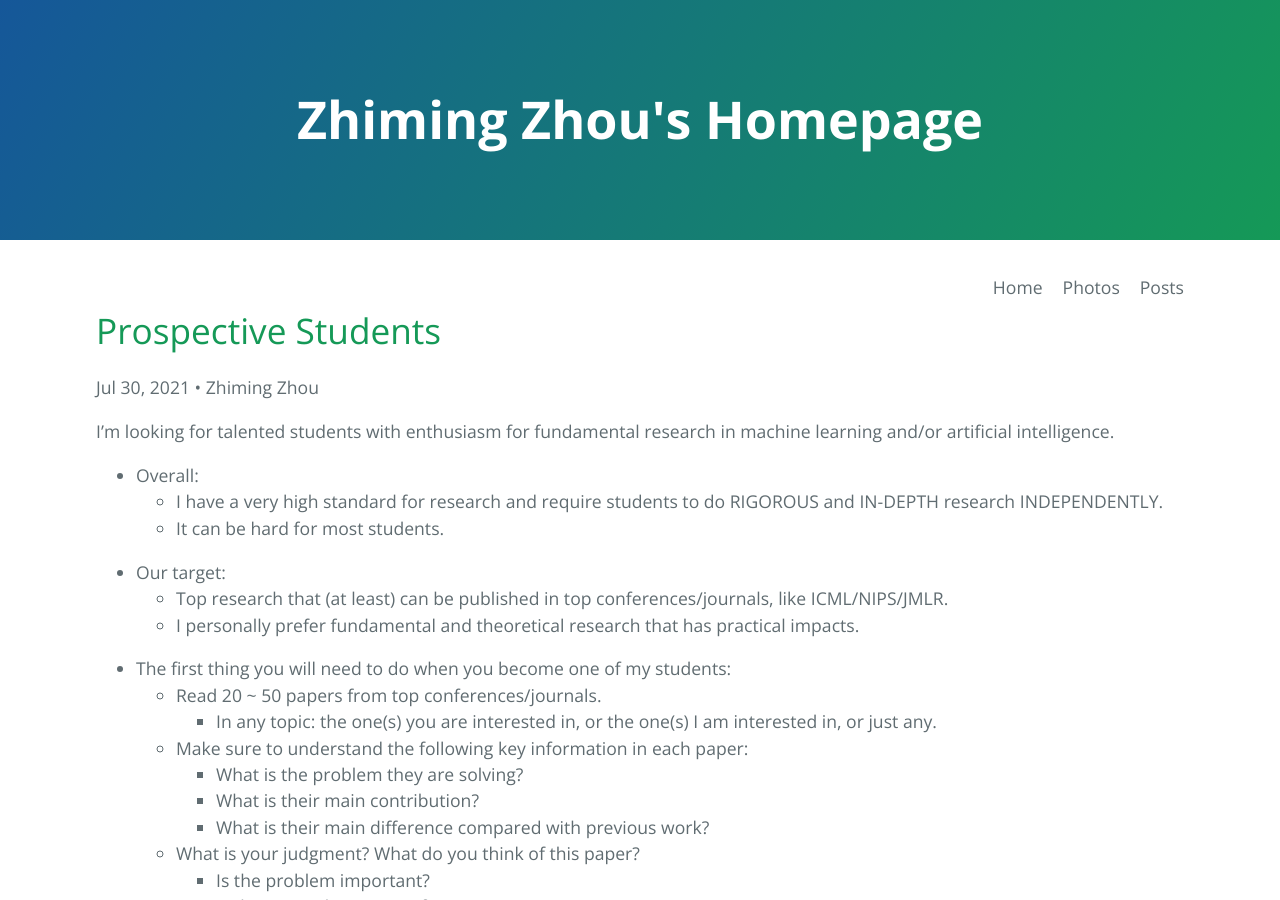
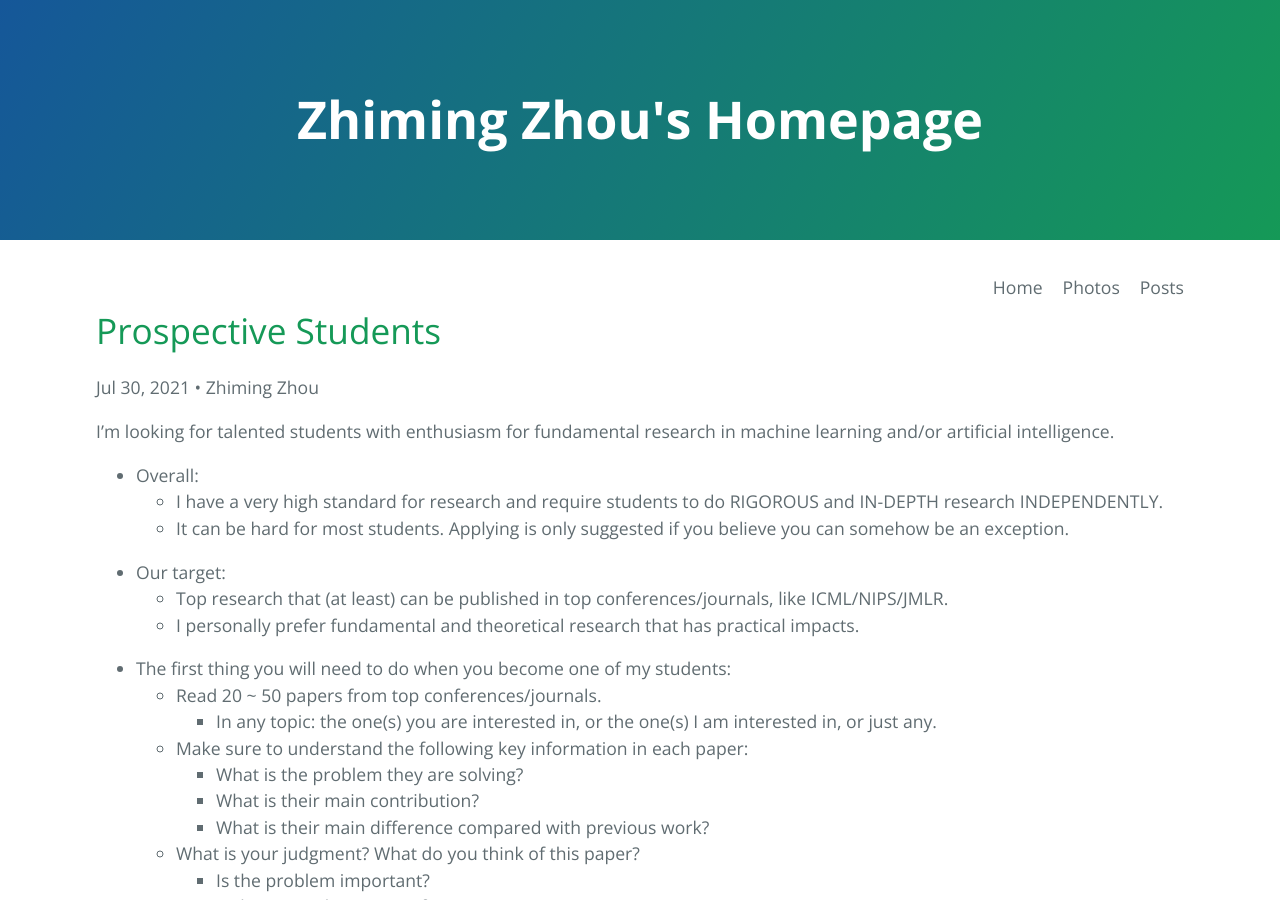
Before and after one commit to ZhimingZhou/zhimingzhou.github.io, a Jekyll site: the page built from _posts/2021-10-11-Prospective-Students.md, in a window 1280 px wide and 900 px high. Built offline with Jekyll 4.4.1, drawn with Linux system fonts in a browser that asks for light colours; comment, search, counter and statistics services are not loaded.

Commit message:
Update 2021-10-11-Prospective-Students.md

```diff
--- a/_posts/2021-10-11-Prospective-Students.md
+++ b/_posts/2021-10-11-Prospective-Students.md
@@ -11,7 +11,7 @@ I’m looking for talented students with enthusiasm for fundamental research in
 
 - Overall:
 	- I have a very high standard for research and require students to do RIGOROUS and IN-DEPTH research INDEPENDENTLY.
-	- It can be hard for most students.
+	- It can be hard for most students. Applying is only suggested if you believe you can somehow be an exception.
 
 <!--  -->
 - Our target:
```
